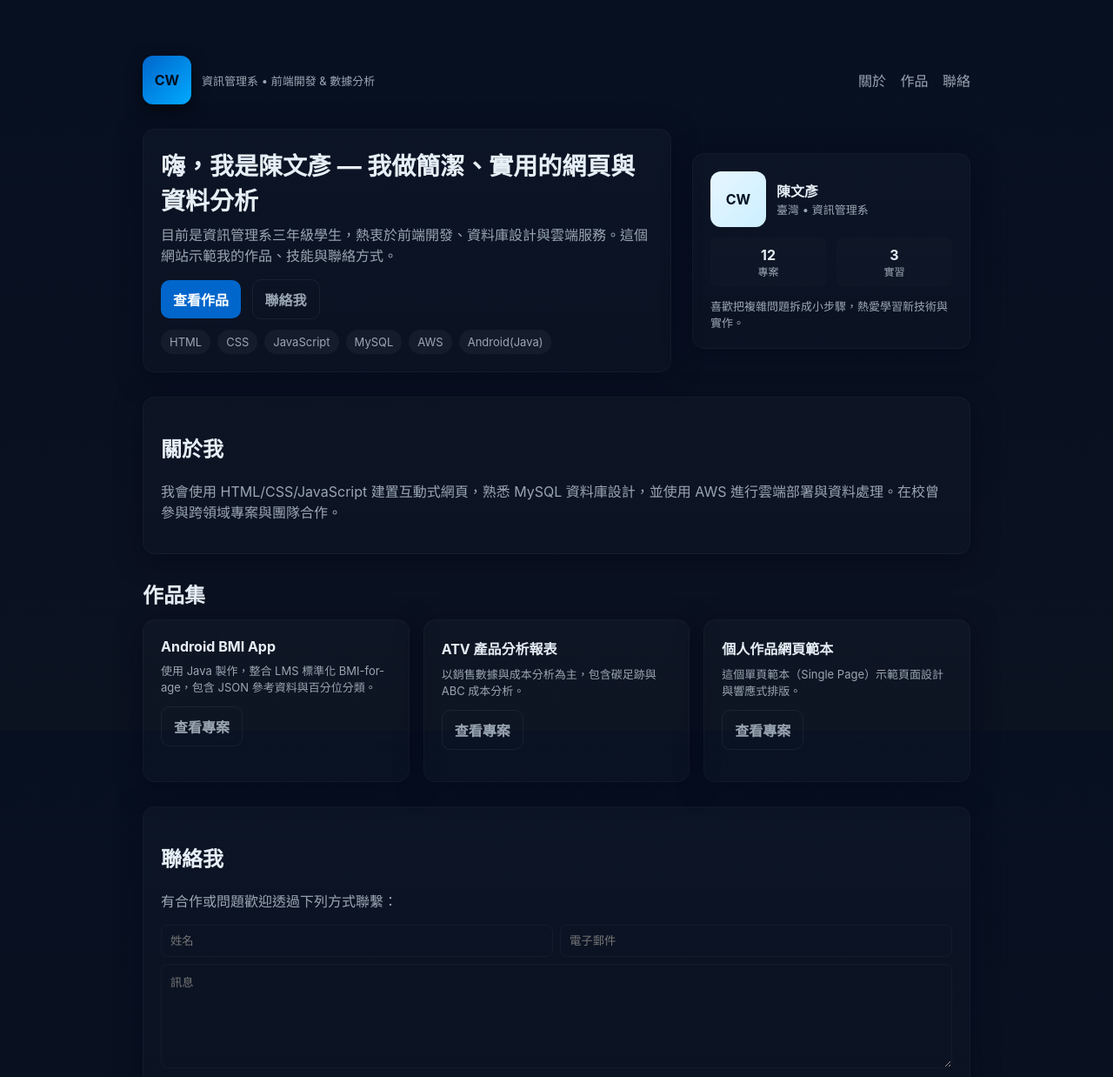
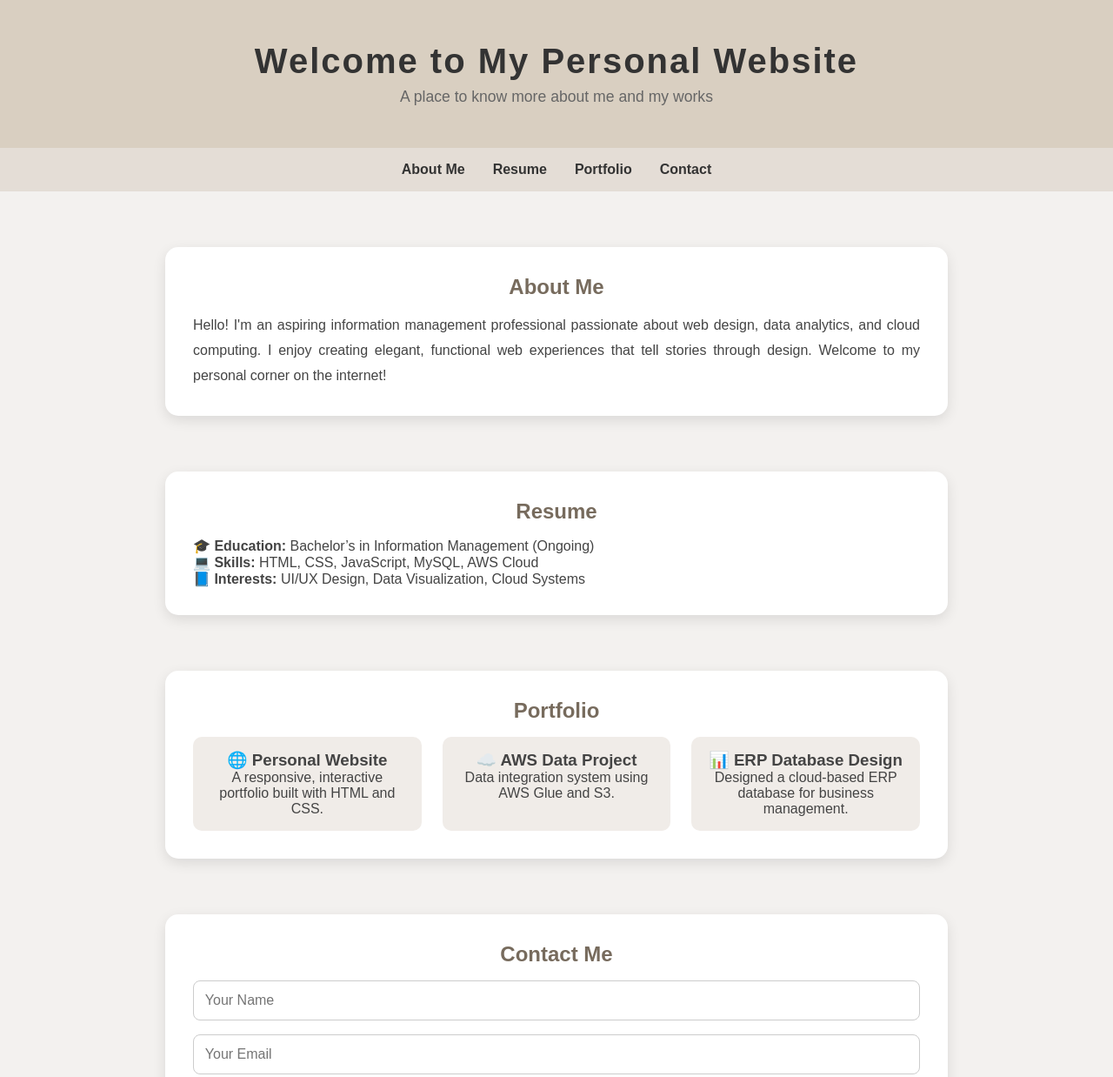
Before and after one commit to HildaYan/hilda_Introduction, a plain HTML site: page index.html in a window 1280 px wide. Shown: the top 1238 px of the page at 87% size. Drawn offline with Linux system fonts and the light colour scheme.

Commit message:
個人網站_新版本_測試

```diff
--- a/index.html
+++ b/index.html
@@ -1,164 +1,225 @@
-<!doctype html>
-<html lang="zh-Hant">
+<!DOCTYPE html>
+<html lang="en">
 <head>
-  <meta charset="utf-8">
-  <meta name="viewport" content="width=device-width,initial-scale=1">
-  <title>個人網站</title>
-  <meta name="description" content="個人作品集與聯絡頁面">
-  <link rel="icon" href="data:,"><!-- 可替換成實際favicon -->
+  <meta charset="UTF-8" />
+  <meta name="viewport" content="width=device-width, initial-scale=1.0" />
+  <title>Welcome to My Personal Website</title>
   <style>
-    :root{--accent:#0066cc;--bg:#0f1720;--card:#0b1220;--muted:#9aa6b2;--glass: rgba(255,255,255,0.04)}
-    *{box-sizing:border-box}
-    html,body{height:100%;margin:0;font-family: -apple-system,BlinkMacSystemFont, "Segoe UI", Roboto, "Helvetica Neue", Arial; background:linear-gradient(180deg,#071021 0%, #0b1220 100%);color:#e6eef6}
-    .container{max-width:1000px;margin:40px auto;padding:24px}
-    header{display:flex;align-items:center;justify-content:space-between;gap:16px}
-    .brand{display:flex;align-items:center;gap:12px}
-    .avatar{width:56px;height:56px;border-radius:12px;background:linear-gradient(135deg,var(--accent),#00aaff);display:flex;align-items:center;justify-content:center;font-weight:700;color:#012;box-shadow:0 6px 18px rgba(0,0,0,0.6)}
-    nav a{color:var(--muted);text-decoration:none;margin-left:12px}
-    nav a:hover{color:var(--accent)}
-    .hero{display:grid;grid-template-columns:1fr 320px;gap:24px;margin-top:28px;align-items:center}
-    .card{background:linear-gradient(180deg, rgba(255,255,255,0.02), rgba(255,255,255,0.01));border-radius:14px;padding:20px;box-shadow:0 6px 30px rgba(2,6,23,0.6);border:1px solid rgba(255,255,255,0.03)}
-    h1{margin:0;font-size:28px}
-    p.lead{color:var(--muted);margin-top:8px}
-    .cta{margin-top:16px}
-    .btn{display:inline-block;padding:10px 14px;border-radius:10px;text-decoration:none;font-weight:600}
-    .btn-primary{background:var(--accent);color:white}
-    .btn-ghost{border:1px solid rgba(255,255,255,0.06);color:var(--muted);background:transparent}
-    .skills{display:flex;flex-wrap:wrap;gap:8px;margin-top:12px}
-    .chip{padding:6px 10px;border-radius:999px;background:var(--glass);color:var(--muted);font-size:13px}
-    .profile-card{display:flex;flex-direction:column;gap:12px}
-    .stats{display:flex;gap:12px}
-    .stat{flex:1;background:linear-gradient(180deg, rgba(255,255,255,0.015), rgba(255,255,255,0.01));padding:10px;border-radius:8px;text-align:center}
+    /* === 基本設定 === */
+    * {
+      margin: 0;
+      padding: 0;
+      box-sizing: border-box;
+      font-family: "Poppins", "Noto Sans TC", sans-serif;
+      scroll-behavior: smooth;
+    }
 
-    section{margin-top:28px}
-    .projects{display:grid;grid-template-columns:repeat(auto-fill,minmax(240px,1fr));gap:16px}
-    .project-title{font-size:16px;margin:0}
-    footer{margin-top:40px;color:var(--muted);text-align:center;font-size:14px;padding-bottom:40px}
+    body {
+      background-color: #f3f1ef;
+      color: #444;
+    }
 
-    /* responsive */
-    @media (max-width:880px){
-      .hero{grid-template-columns:1fr}
-      .avatar{width:48px;height:48px}
+    header {
+      background-color: #d9cfc1;
+      color: #333;
+      text-align: center;
+      padding: 3rem 1rem;
+      animation: fadeIn 1.5s ease-in-out;
+    }
+
+    header h1 {
+      font-size: 2.5rem;
+      letter-spacing: 2px;
+    }
+
+    header p {
+      font-size: 1.1rem;
+      color: #666;
+      margin-top: 0.5rem;
+    }
+
+    nav {
+      background-color: #e4ddd6;
+      display: flex;
+      justify-content: center;
+      gap: 2rem;
+      padding: 1rem;
+      position: sticky;
+      top: 0;
+      z-index: 10;
+    }
+
+    nav a {
+      color: #333;
+      text-decoration: none;
+      font-weight: 600;
+      transition: color 0.3s;
+    }
+
+    nav a:hover {
+      color: #9c8b7a;
+    }
+
+    section {
+      max-width: 900px;
+      margin: 4rem auto;
+      padding: 2rem;
+      background-color: #fff;
+      border-radius: 15px;
+      box-shadow: 0 5px 15px rgba(0, 0, 0, 0.1);
+      opacity: 0;
+      transform: translateY(40px);
+      transition: all 0.8s ease-in-out;
+    }
+
+    section.visible {
+      opacity: 1;
+      transform: translateY(0);
+    }
+
+    section h2 {
+      text-align: center;
+      margin-bottom: 1rem;
+      color: #776b5d;
+    }
+
+    .about p {
+      line-height: 1.8;
+      text-align: justify;
+    }
+
+    .projects {
+      display: grid;
+      grid-template-columns: repeat(auto-fit, minmax(250px, 1fr));
+      gap: 1.5rem;
+    }
+
+    .project-card {
+      background-color: #f0ece8;
+      padding: 1rem;
+      border-radius: 10px;
+      text-align: center;
+      transition: transform 0.3s, box-shadow 0.3s;
+    }
+
+    .project-card:hover {
+      transform: translateY(-5px);
+      box-shadow: 0 5px 10px rgba(0, 0, 0, 0.1);
+    }
+
+    .contact form {
+      display: flex;
+      flex-direction: column;
+      gap: 1rem;
+    }
+
+    input, textarea {
+      padding: 0.8rem;
+      border-radius: 8px;
+      border: 1px solid #ccc;
+      font-size: 1rem;
+      width: 100%;
+    }
+
+    button {
+      background-color: #9c8b7a;
+      color: #fff;
+      border: none;
+      padding: 0.8rem;
+      border-radius: 8px;
+      cursor: pointer;
+      font-size: 1rem;
+      transition: background 0.3s;
+    }
+
+    button:hover {
+      background-color: #b7a99b;
+    }
+
+    footer {
+      text-align: center;
+      padding: 2rem;
+      background-color: #e4ddd6;
+      color: #555;
+    }
+
+    /* === 動畫效果 === */
+    @keyframes fadeIn {
+      from { opacity: 0; transform: translateY(-20px); }
+      to { opacity: 1; transform: translateY(0); }
     }
   </style>
 </head>
 <body>
-  <div class="container">
+
   <header>
-      <div class="brand">
-        <div class="avatar">CW</div>
-        <div>
-          <div style="font-weight:700"></div>
-          <div style="font-size:13px;color:var(--muted)">資訊管理系 • 前端開發 & 數據分析</div>
-        </div>
-      </div>
-      <nav>
-        <a href="#about">關於</a>
-        <a href="#projects">作品</a>
-        <a href="#contact">聯絡</a>
-      </nav>
+    <h1>Welcome to My Personal Website</h1>
+    <p>A place to know more about me and my works</p>
   </header>
 
-    <main>
-      <section class="hero">
-        <div class="card">
-          <h1>嗨，我是陳文彥 — 我做簡潔、實用的網頁與資料分析</h1>
-          <p class="lead">目前是資訊管理系三年級學生，熱衷於前端開發、資料庫設計與雲端服務。這個網站示範我的作品、技能與聯絡方式。</p>
-          <div class="cta">
-            <a class="btn btn-primary" href="#projects">查看作品</a>
-            <a class="btn btn-ghost" href="#contact" style="margin-left:8px">聯絡我</a>
-          </div>
+  <nav>
+    <a href="#about">About Me</a>
+    <a href="#resume">Resume</a>
+    <a href="#portfolio">Portfolio</a>
+    <a href="#contact">Contact</a>
+  </nav>
 
-          <div class="skills">
-            <div class="chip">HTML</div>
-            <div class="chip">CSS</div>
-            <div class="chip">JavaScript</div>
-            <div class="chip">MySQL</div>
-            <div class="chip">AWS</div>
-            <div class="chip">Android(Java)</div>
-          </div>
-        </div>
-
-        <aside class="card profile-card">
-          <div style="display:flex;align-items:center;gap:12px">
-            <div style="width:64px;height:64px;border-radius:12px;background:linear-gradient(135deg,#e6f7ff,#cceeff);display:flex;align-items:center;justify-content:center;color:#012;font-weight:700">CW</div>
-            <div>
-              <div style="font-weight:700">陳文彥</div>
-              <div style="font-size:13px;color:var(--muted)">臺灣 • 資訊管理系</div>
-            </div>
-          </div>
-          <div class="stats">
-            <div class="stat"><div style="font-weight:700">12</div><div style="font-size:12px;color:var(--muted)">專案</div></div>
-            <div class="stat"><div style="font-weight:700">3</div><div style="font-size:12px;color:var(--muted)">實習</div></div>
-          </div>
-          <div style="font-size:13px;color:var(--muted)">喜歡把複雜問題拆成小步驟，熱愛學習新技術與實作。</div>
-        </aside>
+  <section id="about" class="about">
+    <h2>About Me</h2>
+    <p>Hello! I'm an aspiring information management professional passionate about web design, data analytics, and cloud computing. I enjoy creating elegant, functional web experiences that tell stories through design. Welcome to my personal corner on the internet!</p>
   </section>
 
-      <section id="about" class="card">
-        <h2>關於我</h2>
-        <p style="color:var(--muted)">我會使用 HTML/CSS/JavaScript 建置互動式網頁，熟悉 MySQL 資料庫設計，並使用 AWS 進行雲端部署與資料處理。在校曾參與跨領域專案與團隊合作。</p>
+  <section id="resume">
+    <h2>Resume</h2>
+    <p>🎓 <strong>Education:</strong> Bachelor’s in Information Management (Ongoing)</p>
+    <p>💻 <strong>Skills:</strong> HTML, CSS, JavaScript, MySQL, AWS Cloud</p>
+    <p>📘 <strong>Interests:</strong> UI/UX Design, Data Visualization, Cloud Systems</p>
   </section>
 
-      <section id="projects">
-        <h2 style="margin-bottom:12px">作品集</h2>
+  <section id="portfolio">
+    <h2>Portfolio</h2>
     <div class="projects">
-          <article class="card">
-            <h3 class="project-title">Android BMI App</h3>
-            <p class="lead" style="font-size:13px;color:var(--muted)">使用 Java 製作，整合 LMS 標準化 BMI-for-age，包含 JSON 參考資料與百分位分類。</p>
-            <p style="margin-top:8px"><a class="btn btn-ghost" href="#">查看專案</a></p>
-          </article>
-
-          <article class="card">
-            <h3 class="project-title">ATV 產品分析報表</h3>
-            <p class="lead" style="font-size:13px;color:var(--muted)">以銷售數據與成本分析為主，包含碳足跡與 ABC 成本分析。</p>
-            <p style="margin-top:8px"><a class="btn btn-ghost" href="#">查看專案</a></p>
-          </article>
-
-          <article class="card">
-            <h3 class="project-title">個人作品網頁範本</h3>
-            <p class="lead" style="font-size:13px;color:var(--muted)">這個單頁範本（Single Page）示範頁面設計與響應式排版。</p>
-            <p style="margin-top:8px"><a class="btn btn-ghost" href="#">查看專案</a></p>
-          </article>
+      <div class="project-card">
+        <h3>🌐 Personal Website</h3>
+        <p>A responsive, interactive portfolio built with HTML and CSS.</p>
+      </div>
+      <div class="project-card">
+        <h3>☁️ AWS Data Project</h3>
+        <p>Data integration system using AWS Glue and S3.</p>
+      </div>
+      <div class="project-card">
+        <h3>📊 ERP Database Design</h3>
+        <p>Designed a cloud-based ERP database for business management.</p>
+      </div>
     </div>
   </section>
 
-      <section id="contact" class="card">
-        <h2>聯絡我</h2>
-        <p style="color:var(--muted)">有合作或問題歡迎透過下列方式聯繫：</p>
-        <form onsubmit="submitForm(event)">
-          <div style="display:flex;gap:8px;flex-wrap:wrap">
-            <input id="name" placeholder="姓名" required style="flex:1;padding:10px;border-radius:8px;border:1px solid rgba(255,255,255,0.04);background:transparent;color:inherit">
-            <input id="email" type="email" placeholder="電子郵件" required style="flex:1;padding:10px;border-radius:8px;border:1px solid rgba(255,255,255,0.04);background:transparent;color:inherit">
-          </div>
-          <textarea id="message" placeholder="訊息" required style="width:100%;margin-top:8px;padding:10px;border-radius:8px;border:1px solid rgba(255,255,255,0.04);background:transparent;color:inherit;min-height:120px"></textarea>
-          <div style="margin-top:10px">
-            <button class="btn btn-primary" type="submit">發送訊息</button>
-            <button class="btn btn-ghost" type="button" onclick="window.location='mailto:youremail@example.com'" style="margin-left:8px">用 Email 聯絡</button>
-          </div>
+  <section id="contact" class="contact">
+    <h2>Contact Me</h2>
+    <form>
+      <input type="text" placeholder="Your Name" required />
+      <input type="email" placeholder="Your Email" required />
+      <textarea rows="5" placeholder="Your Message" required></textarea>
+      <button type="submit">Send Message</button>
     </form>
-        <script>
-          function submitForm(e){
-            e.preventDefault();
-            const n=document.getElementById('name').value.trim();
-            const em=document.getElementById('email').value.trim();
-            const msg=document.getElementById('message').value.trim();
-            if(!n||!em||!msg){alert('請完整填寫表單');return}
-            // 簡單示範：使用 mailto 開啟使用者預設信件客戶端
-            const subject=encodeURIComponent('來自網站的訊息：'+n);
-            const body=encodeURIComponent(msg+'\n\n—\n聯絡信箱：'+em);
-            window.location.href = `mailto:youremail@example.com?subject=${subject}&body=${body}`;
-          }
-        </script>
   </section>
 
-    </main>
+  <footer>
+    <p>© 2025 by Your Name. All Rights Reserved.</p>
+  </footer>
 
-    <footer>
-      © <span id="year"></span>
-    </footer>
-  </div>
+  <script>
+    /* === 滾動動畫 === */
+    const sections = document.querySelectorAll("section");
+    window.addEventListener("scroll", () => {
+      sections.forEach(sec => {
+        const rect = sec.getBoundingClientRect();
+        if (rect.top < window.innerHeight - 100) {
+          sec.classList.add("visible");
+        }
+      });
+    });
+  </script>
 
-  <script>document.getElementById('year').textContent=new Date().getFullYear();</script>
 </body>
 </html>
```
Lines whose indentation alone changed are shown as unchanged.
